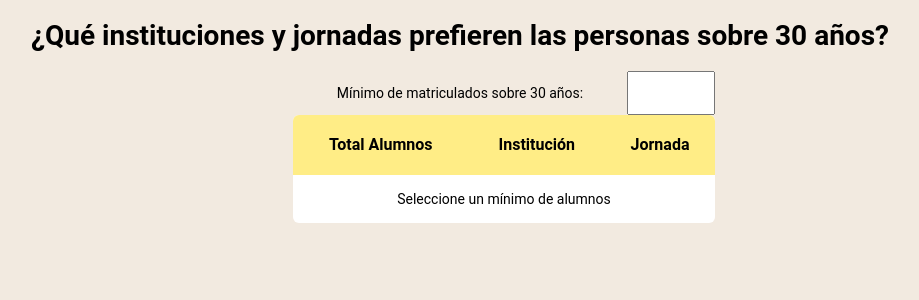
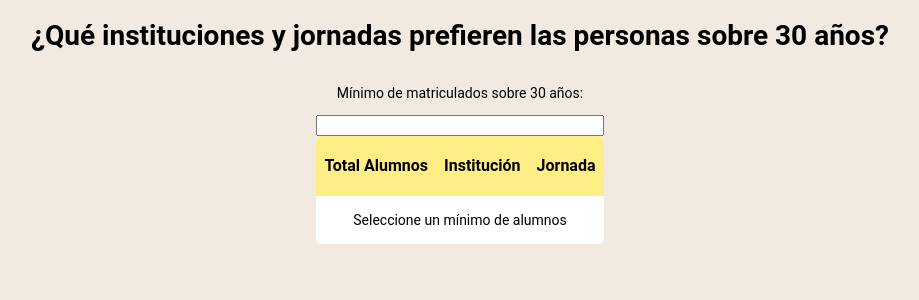
Before and after one commit to samuelcondore/Appweb-BD, a Flask app: page /over_thirty in a window 1280 px wide. Shown: the part 46-346 px from the top of the page, without its empty margins (180-1099 px from the left). Run offline with Flask 3, Linux system fonts and the light colour scheme; some libraries are stand-ins or nearby versions.

Commit message:
Update over_thirty.html

```diff
--- a/templates/over_thirty.html
+++ b/templates/over_thirty.html
@@ -9,8 +9,8 @@
     <h1>¿Qué instituciones y jornadas prefieren las personas sobre 30 años?</h1>
 <div class="container-oldnbald">
     <p style="grid-column: 1 / 2; grid-row: 1 / 2">Mínimo de matriculados sobre 30 años:</p>
-    <input type="number" id="threshold" name="threshold" style="grid-column: 2 / 3; grid-row: 1 / 2;" min="0" max="999999">
-    <table class="responsive-table" style="grid-column: 1 / 3;">
+    <input type="number" id="threshold" name="threshold" style="grid-column: 1 / 2; grid-row: 2 / 3;" min="0" max="999999">
+    <table class="responsive-table" style="grid-column: 1 / 2; grid-row: 3 / 4">
         <thead>
             <tr>
                 <th scope="col">Total Alumnos</th>
```
